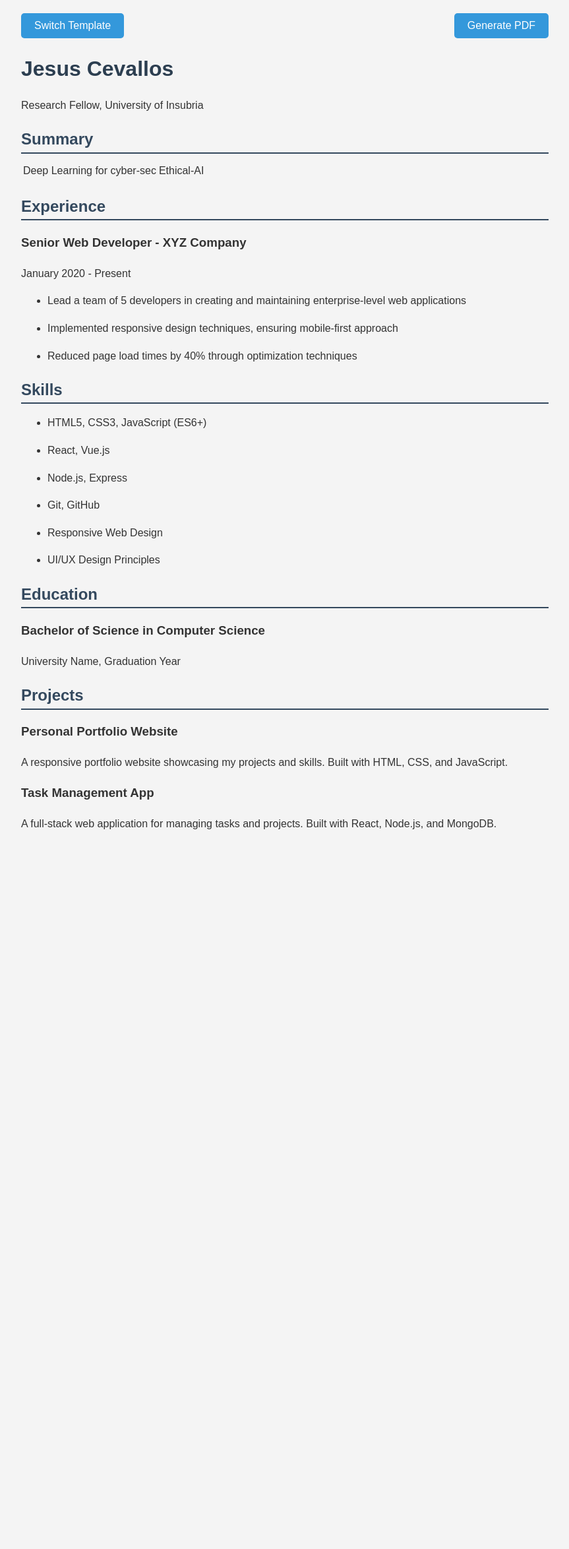
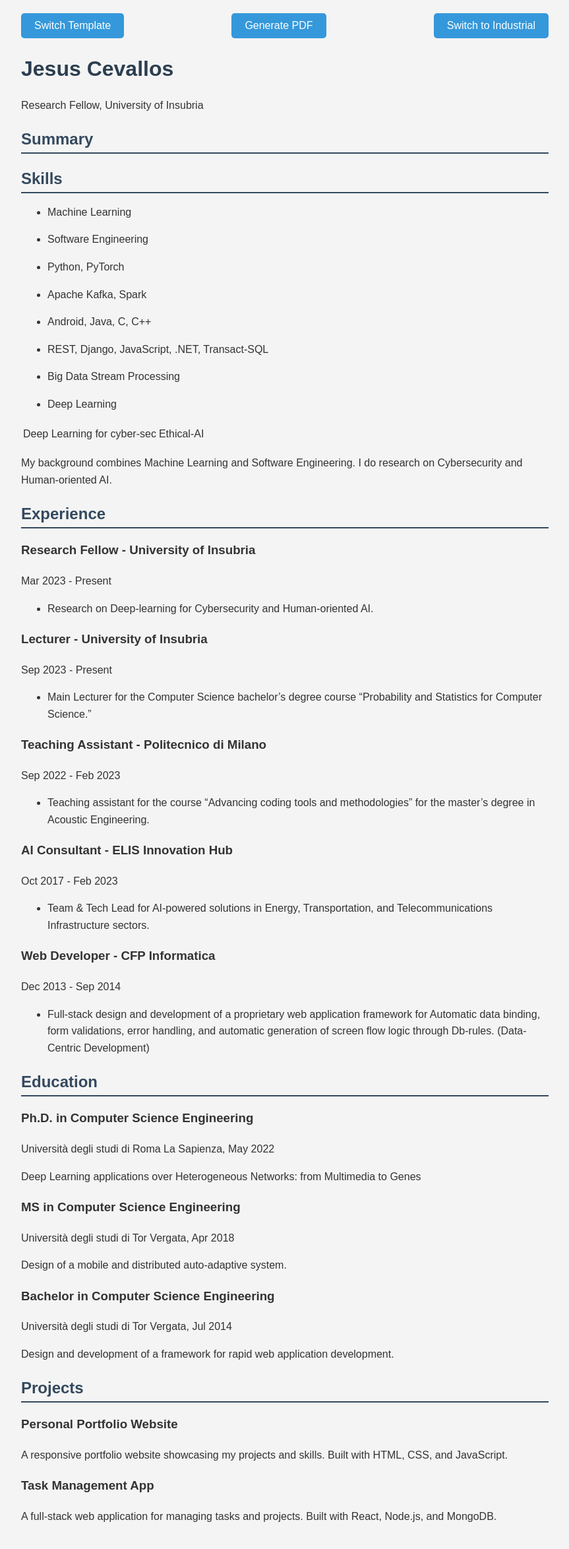
Before and after one commit to QwertyJacob/QwertyJacob, a Jekyll site: the page built from index.md, in a window 1280 px wide. Shown: the whole page at 66% size, without its empty margins (208-1071 px from the left). Built offline with Jekyll 4.4.1, drawn with Linux system fonts in a browser that asks for light colours; before the commit the page ends 1298 px from its top, so only the background shows below that.

Commit message:
some changes

```diff
--- a/_data/cv.yml
+++ b/_data/cv.yml
@@ -1,28 +1,72 @@
 name: Jesus Cevallos
 title: Research Fellow, University of Insubria
 summary: Deep Learning for cyber-sec | Ethical-AI
+description: My background combines Machine Learning and Software Engineering. I do research on Cybersecurity and Human-oriented AI.
 
 experience:
-  - company: XYZ Company
-    position: Senior Web Developer
-    duration: January 2020 - Present
+
+  - position: Research Fellow
+    company: University of Insubria
+    location: Varese, Italy
+    duration: Mar 2023 - Present
+    description: Research on Deep-learning for Cybersecurity and Human-oriented AI.
+  - position: Lecturer
+    company: University of Insubria
+    location: Varese, Italy
+    duration: Sep 2023 - Present
+    description: Main Lecturer for the Computer Science bachelor's degree course "Probability and Statistics for Computer Science."
+  - position: Teaching Assistant
+    company: Politecnico di Milano
+    location: Milano, Italy
+    duration: Sep 2022 - Feb 2023
+    description: Teaching assistant for the course "Advancing coding tools and methodologies" for the master's degree in Acoustic Engineering.
+  - position: AI Consultant
+    company: ELIS Innovation Hub
+    location: Rome, Italy
+    duration: Oct 2017 - Feb 2023
+    description: Team & Tech Lead for AI-powered solutions in Energy, Transportation, and Telecommunications Infrastructure sectors.
+    Tech-stack: Python, PyTorch, Apache Kafka & Spark, Android, Java, Spring, REST, Django, JavaScript.
+
+  - company: CFP Informatica
+    position: Web Developer
+    duration: Dec 2013 - Sep 2014
     description:
-      - Lead a team of 5 developers in creating and maintaining enterprise-level web applications
-      - Implemented responsive design techniques, ensuring mobile-first approach
-      - Reduced page load times by 40% through optimization techniques
+      - Full-stack design and development of a proprietary web application framework
+        for Automatic data binding, form validations, error handling,
+        and automatic generation of screen flow logic through Db-rules.
+        (Data-Centric Development)
+    Tech-stack: .Net, Transact- SQL, Javascript, Bootstrap.
 
 skills:
-  - HTML5, CSS3, JavaScript (ES6+)
-  - React, Vue.js
-  - Node.js, Express
-  - Git, GitHub
-  - Responsive Web Design
-  - UI/UX Design Principles
+  - Machine Learning
+  - Software Engineering
+  - Python, PyTorch
+  - Apache Kafka, Spark
+  - Android, Java, C, C++
+  - REST, Django, JavaScript, .NET, Transact-SQL
+  - Big Data Stream Processing
+  - Deep Learning
 
 education:
-  - degree: Bachelor of Science in Computer Science
-    institution: University Name
-    year: Graduation Year
+
+  - degree: Ph.D. in Computer Science Engineering
+    institution: Università degli studi di Roma La Sapienza
+    location: Rome, Italy
+    start_date: Oct 2019
+    year: May 2022
+    thesis: "Deep Learning applications over Heterogeneous Networks: from Multimedia to Genes"
+  - degree: MS in Computer Science Engineering
+    institution: Università degli studi di Tor Vergata
+    location: Rome, Italy
+    start_date: Oct 2014
+    year: Apr 2018
+    thesis: Design of a mobile and distributed auto-adaptive system.
+  - degree: Bachelor in Computer Science Engineering
+    institution: Università degli studi di Tor Vergata
+    location: Rome, Italy
+    start_date: Sep 2011
+    year: Jul 2014
+    thesis: Design and development of a framework for rapid web application development.
 
 projects:
   - name: Personal Portfolio Website
--- /dev/null
+++ b/_includes/education.md
@@ -0,0 +1,9 @@
+## Education
+
+{% for edu in site.data.cv.education %}
+
+### {{ edu.degree }}
+{{ edu.institution }}, {{ edu.year }}
+
+{{ edu.thesis }}
+{% endfor %}
--- /dev/null
+++ b/_includes/experience.md
@@ -0,0 +1,12 @@
+## Experience
+
+{% for job in site.data.cv.experience %}
+
+### {{ job.position }} - {{ job.company }}
+{{ job.duration }}
+
+{% for item in job.description %}
+- {{ item }}
+{% endfor %}
+
+{% endfor %}
--- /dev/null
+++ b/_includes/skills.md
@@ -0,0 +1,5 @@
+
+
+{% for skill in site.data.cv.skills %}
+- {{ skill }}
+{% endfor %}
--- a/_layouts/default.html
+++ b/_layouts/default.html
@@ -12,6 +12,7 @@
         <div class="button-container">
             <button onclick="toggleTemplate()">Switch Template</button>
             <button onclick="generatePDF()">Generate PDF</button>
+            <button id="viewToggle" onclick="toggleView()">Switch to Industrial</button>
         </div>
 
         {{ content }}
--- a/assets/css/style.scss
+++ b/assets/css/style.scss
@@ -1,5 +1,10 @@
 ---
 ---
+
+/* Hide elements with the hidden class */
+.hidden {
+    display: none !important;
+}
 
 /* Base styles */
 body {
@@ -41,6 +46,8 @@ h1, h2 {
     color: #4ecdc4;
     border-bottom: 2px solid #4ecdc4;
 }
+
+
 /* Button styles */
 .button-container {
     display: flex;
--- a/assets/js/main.js
+++ b/assets/js/main.js
@@ -15,3 +15,23 @@ function generatePDF() {
 
     html2pdf().from(element).set(opt).save();
 }
+
+function toggleView() {
+    document.body.classList.toggle('academic');
+    document.body.classList.toggle('industrial');
+
+    // Toggle skills section visibility
+    const skillsSection = document.querySelector('#skills-section');
+    if (skillsSection) {
+        skillsSection.classList.toggle('hidden');
+    }
+
+
+    // Update button text
+    const toggleButton = document.querySelector('#viewToggle');
+    if (toggleButton) {
+        toggleButton.textContent = document.body.classList.contains('academic')
+            ? 'Switch to Industrial'
+            : 'Switch to Academic';
+    }
+}
--- a/index.md
+++ b/index.md
@@ -2,43 +2,40 @@
 layout: default
 ---
 
+# {{ site.data.cv.name }}
+{{ site.data.cv.title }}
 
-# {{ site.data.cv.name }}
-
-{{ site.data.cv.title }}
 
 ## Summary
 
+
+<div id="skills-section">
+
+  {% capture skills_content %}
+  {% include skills.md %}
+  {% endcapture %}
+
+  {{ "## Skills" | markdownify }}
+  {{ skills_content | markdownify }}
+
+</div>
+
 {{ site.data.cv.summary }}
 
-## Experience
+{{ site.data.cv.description }}
 
-{% for job in site.data.cv.experience %}
-### {{ job.position }} - {{ job.company }}
-{{ job.duration }}
 
-{% for item in job.description %}
-- {{ item }}
-{% endfor %}
+{% include experience.md %}
 
-{% endfor %}
+{% include education.md %}
 
-## Skills
 
-{% for skill in site.data.cv.skills %}
-- {{ skill }}
-{% endfor %}
-
-## Education
-
-{% for edu in site.data.cv.education %}
-### {{ edu.degree }}
-{{ edu.institution }}, {{ edu.year }}
-{% endfor %}
 
 ## Projects
 
 {% for project in site.data.cv.projects %}
+
 ### {{ project.name }}
 {{ project.description }}
+
 {% endfor %}
```
Also changed, not shown: 5 other files.
